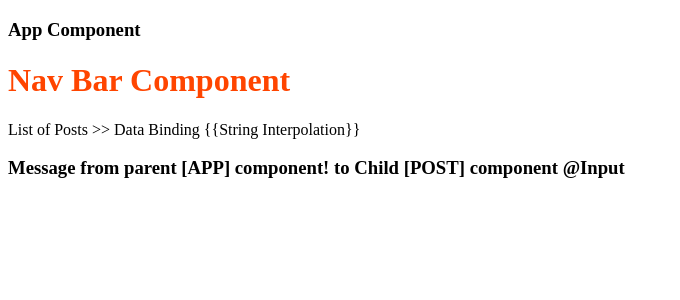
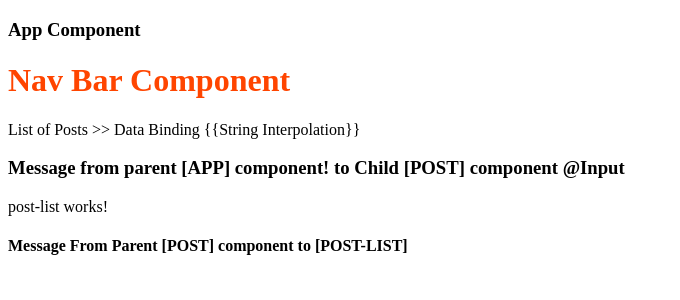
Before and after one commit to nazrul-bd/angular-smart-app-web, an Angular app: page / in a window 1280 px wide. Shown: the top 300 px of the page, without its empty margins (0-680 px from the left). Built offline with nearby package versions, Linux system fonts and the light colour scheme.

Commit message:
[oct-academy] Input decorator               > Parent to child component data passing

```diff
--- a/src/app/app.module.ts
+++ b/src/app/app.module.ts
@@ -5,12 +5,14 @@ import { AppRoutingModule } from './app-routing.module';
 import { AppComponent } from './app.component';
 import { NavbarComponent } from './navbar/navbar.component';
 import { PostComponent } from './post/post.component';
+import { PostListComponent } from './post-list/post-list.component';
 
 @NgModule({
   declarations: [
     AppComponent,
     NavbarComponent,
-    PostComponent
+    PostComponent,
+    PostListComponent
   ],
   imports: [
     BrowserModule,
--- /dev/null
+++ b/src/app/post-list/post-list.component.html
@@ -0,0 +1,3 @@
+<p>post-list works!</p>
+
+<h4>{{fromPost}}</h4>
--- /dev/null
+++ b/src/app/post-list/post-list.component.ts
@@ -0,0 +1,16 @@
+import {Component, Input, OnInit} from '@angular/core';
+
+@Component({
+  selector: 'app-post-list',
+  templateUrl: './post-list.component.html',
+  styleUrls: ['./post-list.component.css']
+})
+export class PostListComponent implements OnInit {
+
+  @Input() fromPost:string;
+  constructor() { }
+
+  ngOnInit(): void {
+  }
+
+}
--- a/src/app/post/post.component.html
+++ b/src/app/post/post.component.html
@@ -1,2 +1,3 @@
 <p>{{title}}</p>
 <h3>{{fromParent}}</h3>
+<app-post-list [fromPost]= 'messageFromPost'></app-post-list>
--- a/src/app/post/post.component.ts
+++ b/src/app/post/post.component.ts
@@ -8,6 +8,7 @@ import {Component, Input, OnInit} from '@angular/core';
 export class PostComponent implements OnInit {
 
   title: string = "List of Posts >> Data Binding {{String Interpolation}}";
+  messageFromPost: string = 'Message From Parent [POST] component to [POST-LIST]';
   @Input() fromParent: string;
 
   constructor() {
```
Also changed, not shown: src/app/post-list/post-list.component.css (added), 1 other file (tests, documents, lock files or other folders).
